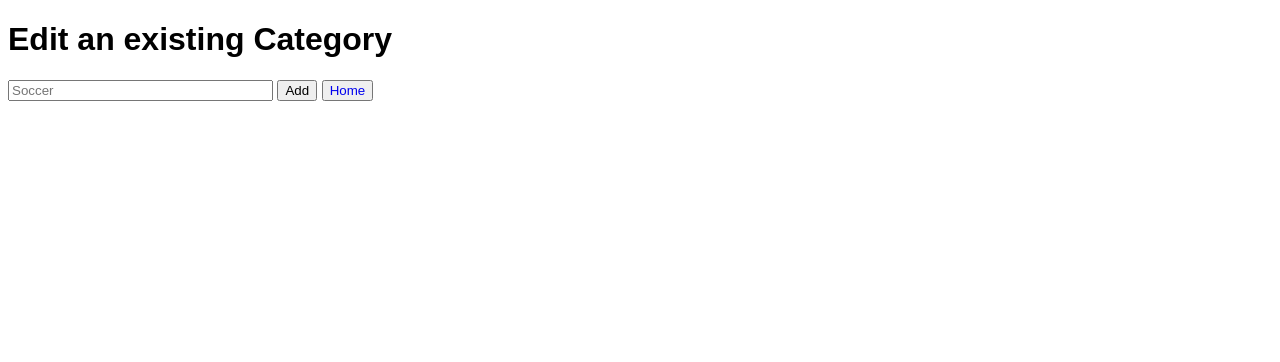
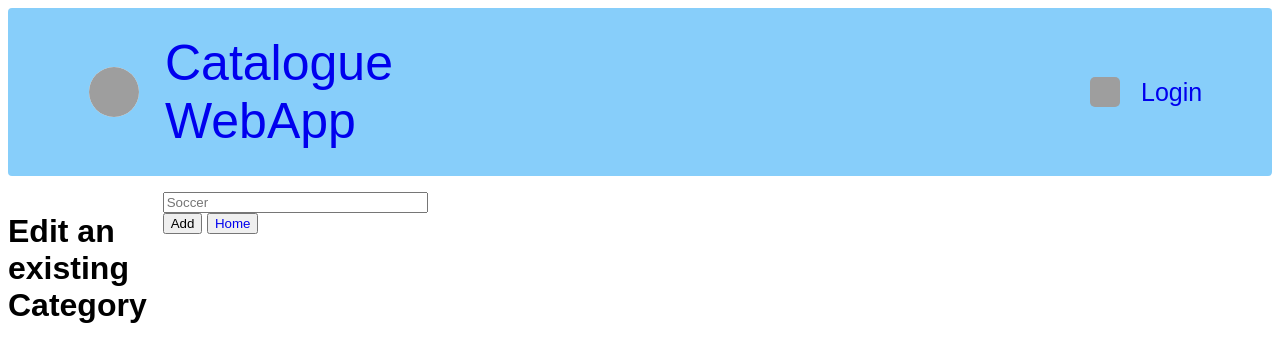
Before and after one commit to moe-elsadig/FSND-P2, a Flask app: page /category/1/edit/ in a window 1280 px wide. Shown: the top 362 px of the page. Run offline with Flask 2, Linux system fonts and the light colour scheme; a user stored in the database is signed in; data comes from the database, SQL or seed files in the repository; parts of the project's set-up code (start-up, migrations or seed data) failed here and were passed over; grey boxes are pictures that could not be loaded.

Commit message:
Added a header section to the edit category page

```diff
--- a/vagrant/templates/editCategory.html
+++ b/vagrant/templates/editCategory.html
@@ -8,6 +8,29 @@
     </head>
 
   <body>
+    <!-- Start of Header Section -->
+    <div class="content">
+      <div class="header">
+        <img class="header_logo" alt="site logo" src="https://img.icons8.com/material-rounded/96/000000/mesh.png">
+        <a href="{{url_for("showCategories")}}" class="header_text">Catalogue WebApp</a>
+        <!-- Notification bar -->
+        <div class="notification_sec">
+          {% with messages = get_flashed_messages() %}
+            {% if messages %}
+              <ul>
+                {% for message in messages %}
+                  <li class="notification"> {{ message }} </li>
+                {% endfor %}
+              </ul>
+            {% endif %}
+          {% endwith %}
+        </div>
+        <img class="login_icon" alt="avatar" src="https://img.icons8.com/material-rounded/96/000000/user-male-circle.png">
+        <div class="login_text">
+          <a href={{url_for('showLogin')}}>Login</a>
+        </div>
+      </div>
+      <!-- End of Header Section -->
 
       <h1>Edit an existing Category</h1>
 
@@ -31,7 +54,6 @@
       <input type="submit" value="Add">
 
       <button><a href="{{url_for('showCategories')}}">Home</a></button>
-
+    </div>
   </body>
-
 </html>
```
Lines whose indentation alone changed are shown as unchanged.
